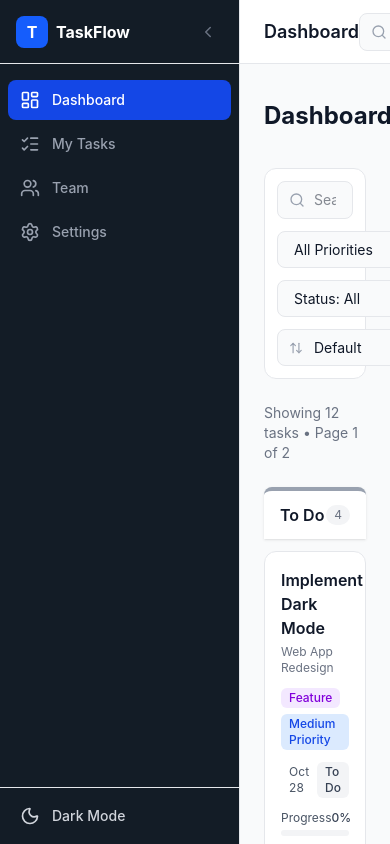
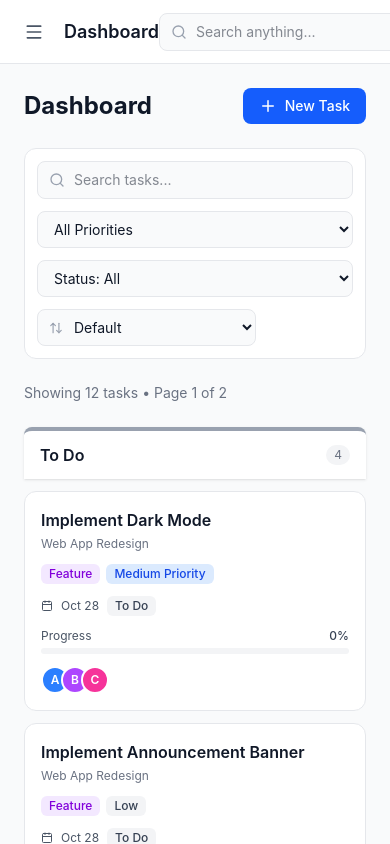
Before and after one commit to phurimart14/task-dashboard, a React (Vite) app: page / in a window 390 px wide. Built offline with nearby package versions, Linux system fonts and the light colour scheme.

Commit message:
feat: responsive sidebar with mobile drawer and hamburger menu

```diff
--- a/src/components/layout/Header.tsx
+++ b/src/components/layout/Header.tsx
@@ -1,17 +1,33 @@
-import { Search, Bell, ChevronDown, X } from 'lucide-react';
-import { useTaskStore } from '../../store/useTaskStore';
+import { Search, Bell, ChevronDown, X, Menu } from "lucide-react";
+import { useTaskStore } from "../../store/useTaskStore";
 
 export default function Header() {
   const globalSearch = useTaskStore((state) => state.globalSearch);
   const setGlobalSearch = useTaskStore((state) => state.setGlobalSearch);
+  const toggleMobileSidebar = useTaskStore(
+    (state) => state.toggleMobileSidebar,
+  );
 
   return (
-    <header className="h-16 bg-white dark:bg-gray-800 border-b border-gray-200 dark:border-gray-700 flex items-center justify-between px-6 transition-colors">
-      {/* Page Title */}
-      <h1 className="text-lg font-semibold text-gray-900 dark:text-white">Dashboard</h1>
+    <header className="h-16 bg-white dark:bg-gray-800 border-b border-gray-200 dark:border-gray-700 flex items-center justify-between px-4 md:px-6 transition-colors">
+      {/* === Left: Hamburger (mobile) + Title === */}
+      <div className="flex items-center gap-3">
+        {/* Hamburger - เฉพาะ mobile */}
+        <button
+          onClick={toggleMobileSidebar}
+          className="md:hidden p-2 rounded-lg hover:bg-gray-100 dark:hover:bg-gray-700 text-gray-600 dark:text-gray-300 transition-colors"
+          aria-label="Open sidebar"
+        >
+          <Menu size={20} />
+        </button>
+
+        <h1 className="text-lg font-semibold text-gray-900 dark:text-white">
+          Dashboard
+        </h1>
+      </div>
 
       {/* Right Section */}
-      <div className="flex items-center gap-4">
+      <div className="flex items-center gap-2 md:gap-4">
         {/* Global Search */}
         <div className="relative">
           <Search
@@ -27,7 +43,7 @@ export default function Header() {
           />
           {globalSearch && (
             <button
-              onClick={() => setGlobalSearch('')}
+              onClick={() => setGlobalSearch("")}
               className="absolute right-2 top-1/2 -translate-y-1/2 p-1 hover:bg-gray-200 dark:hover:bg-gray-600 rounded transition-colors"
               aria-label="Clear search"
             >
@@ -36,9 +52,9 @@ export default function Header() {
           )}
         </div>
 
-        {/* Notification */}
+        {/* Notification - ซ่อนบน mobile เล็ก */}
         <button
-          className="relative p-2 rounded-lg hover:bg-gray-100 dark:hover:bg-gray-700 transition-colors"
+          className="hidden sm:flex relative p-2 rounded-lg hover:bg-gray-100 dark:hover:bg-gray-700 transition-colors"
           aria-label="Notifications"
         >
           <Bell size={20} className="text-gray-600 dark:text-gray-400" />
--- a/src/components/layout/Sidebar.tsx
+++ b/src/components/layout/Sidebar.tsx
@@ -8,6 +8,7 @@ import {
   ChevronRight,
   Sun,
   Moon,
+  X,
 } from "lucide-react";
 import clsx from "clsx";
 import { useTaskStore } from "../../store/useTaskStore";
@@ -22,6 +23,10 @@ export default function Sidebar() {
   const [collapsed, setCollapsed] = useState(false);
   const theme = useTaskStore((state) => state.theme);
   const toggleTheme = useTaskStore((state) => state.toggleTheme);
+  const isMobileSidebarOpen = useTaskStore(
+    (state) => state.isMobileSidebarOpen,
+  );
+  const closeMobileSidebar = useTaskStore((state) => state.closeMobileSidebar);
 
   const menuItems: MenuItem[] = [
     { icon: <LayoutDashboard size={20} />, label: "Dashboard", active: true },
@@ -31,10 +36,29 @@ export default function Sidebar() {
   ];
 
   return (
+    <>
+      {/* === Mobile Overlay - แสดงเฉพาะตอน sidebar เปิดบน mobile === */}
+      {isMobileSidebarOpen && (
+        <div
+          className="md:hidden fixed inset-0 bg-black/50 z-40 animate-fade-in"
+          onClick={closeMobileSidebar}
+          aria-hidden="true"
+        />
+      )}
+
+      {/* === Sidebar === */}
       <aside
         className={clsx(
-        "bg-[#131c26] dark:bg-gray-800 border-r border-gray-200 dark:border-gray-700 transition-all duration-300 flex flex-col h-screen",
-        collapsed ? "w-16" : "w-60",
+          // Base
+          "bg-[#131c26] dark:bg-gray-800 border-r border-gray-200 dark:border-gray-700 flex flex-col transition-all duration-300",
+          // Desktop: คงที่ + ปรับ width ตาม collapsed
+          "md:relative md:h-screen md:translate-x-0",
+          collapsed ? "md:w-16" : "md:w-60",
+          // Mobile: fixed + slide จากซ้าย
+          "fixed top-0 left-0 h-full w-60 z-50",
+          isMobileSidebarOpen
+            ? "translate-x-0"
+            : "-translate-x-full md:translate-x-0",
         )}
       >
         {/* Logo + Toggle Button */}
@@ -47,17 +71,28 @@ export default function Sidebar() {
               <span className="font-bold text-white">TaskFlow</span>
             </div>
           )}
+
+          {/* Desktop: Collapse toggle */}
           <button
             onClick={() => setCollapsed(!collapsed)}
-          className="p-1.5 rounded-lg hover:bg-gray-100 dark:hover:bg-gray-700 text-gray-500 dark:text-gray-400 ml-auto transition-colors"
+            className="hidden md:flex p-1.5 rounded-lg hover:bg-gray-100 dark:hover:bg-gray-700 text-gray-500 dark:text-gray-400 ml-auto transition-colors"
             aria-label={collapsed ? "Expand sidebar" : "Collapse sidebar"}
           >
             {collapsed ? <ChevronRight size={18} /> : <ChevronLeft size={18} />}
           </button>
+
+          {/* Mobile: Close button */}
+          <button
+            onClick={closeMobileSidebar}
+            className="md:hidden p-1.5 rounded-lg hover:bg-gray-100 dark:hover:bg-gray-700 text-gray-500 dark:text-gray-400 ml-auto transition-colors"
+            aria-label="Close sidebar"
+          >
+            <X size={20} />
+          </button>
         </div>
 
         {/* Menu */}
-      <nav className="flex-1 py-4 px-2">
+        <nav className="flex-1 py-4 px-2 overflow-y-auto">
           <ul className="space-y-1">
             {menuItems.map((item) => (
               <li key={item.label}>
@@ -96,5 +131,6 @@ export default function Sidebar() {
           </button>
         </div>
       </aside>
+    </>
   );
 }
--- a/src/store/useTaskStore.ts
+++ b/src/store/useTaskStore.ts
@@ -1,15 +1,16 @@
-import { create } from 'zustand';
-import { persist } from 'zustand/middleware';
-import type { Task, TaskFormData } from '../types/task';
-import { mockTasks } from '../data/mockTasks';
+import { create } from "zustand";
+import { persist } from "zustand/middleware";
+import type { Task, TaskFormData } from "../types/task";
+import { mockTasks } from "../data/mockTasks";
 
-export type Theme = 'light' | 'dark';
+export type Theme = "light" | "dark";
 
 interface TaskStore {
   // Task state
   tasks: Task[];
   globalSearch: string;
   theme: Theme;
+  isMobileSidebarOpen: boolean;
 
   // Task actions
   addTask: (data: TaskFormData) => void;
@@ -19,18 +20,23 @@ interface TaskStore {
 
   // Theme action
   toggleTheme: () => void;
+  // Mobile sidebar actions
+  toggleMobileSidebar: () => void;
+  closeMobileSidebar: () => void;
 }
 
 export const useTaskStore = create<TaskStore>()(
   persist(
     (set) => ({
       tasks: mockTasks,
-      globalSearch: '',
+      globalSearch: "",
       // ตรวจสอบ system preference ตอนเริ่ม
-      theme: typeof window !== 'undefined' &&
-        window.matchMedia('(prefers-color-scheme: dark)').matches
-        ? 'dark'
-        : 'light',
+      theme:
+        typeof window !== "undefined" &&
+        window.matchMedia("(prefers-color-scheme: dark)").matches
+          ? "dark"
+          : "light",
+      isMobileSidebarOpen: false,
 
       addTask: (data) =>
         set((state) => ({
@@ -40,7 +46,7 @@ export const useTaskStore = create<TaskStore>()(
       updateTask: (id, data) =>
         set((state) => ({
           tasks: state.tasks.map((task) =>
-            task.id === id ? { ...task, ...data } : task
+            task.id === id ? { ...task, ...data } : task,
           ),
         })),
 
@@ -53,16 +59,23 @@ export const useTaskStore = create<TaskStore>()(
 
       toggleTheme: () =>
         set((state) => ({
-          theme: state.theme === 'light' ? 'dark' : 'light',
+          theme: state.theme === "light" ? "dark" : "light",
         })),
+
+      toggleMobileSidebar: () =>
+        set((state) => ({
+          isMobileSidebarOpen: !state.isMobileSidebarOpen,
+        })),
+
+      closeMobileSidebar: () => set({ isMobileSidebarOpen: false }),
     }),
     {
-      name: 'task-storage',
+      name: "task-storage",
       // เพิ่ม theme ใน partialize
       partialize: (state) => ({
         tasks: state.tasks,
         theme: state.theme,
       }),
-    }
-  )
+    },
+  ),
 );
```
Lines whose indentation alone changed are shown as unchanged.
